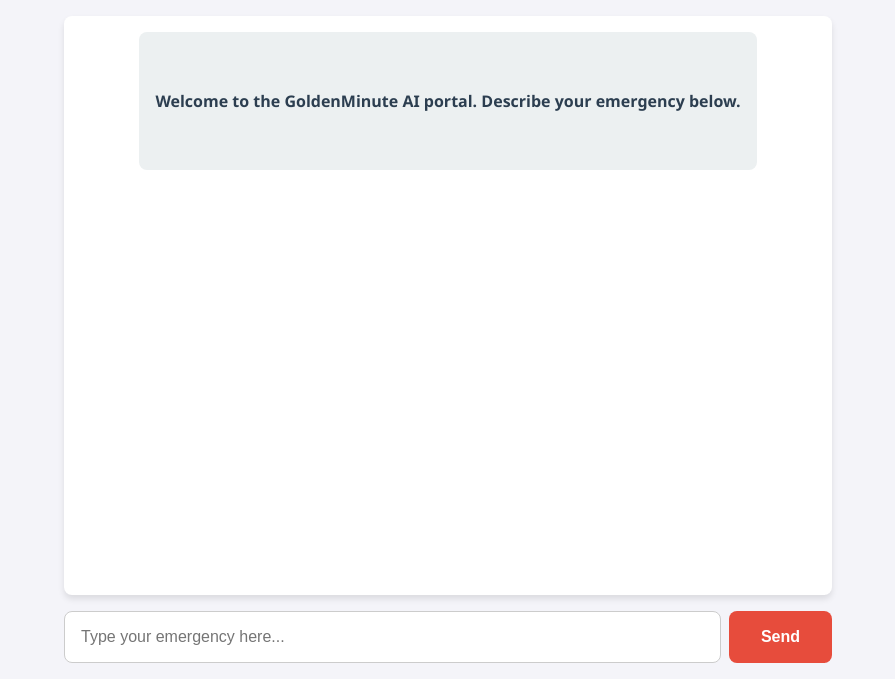
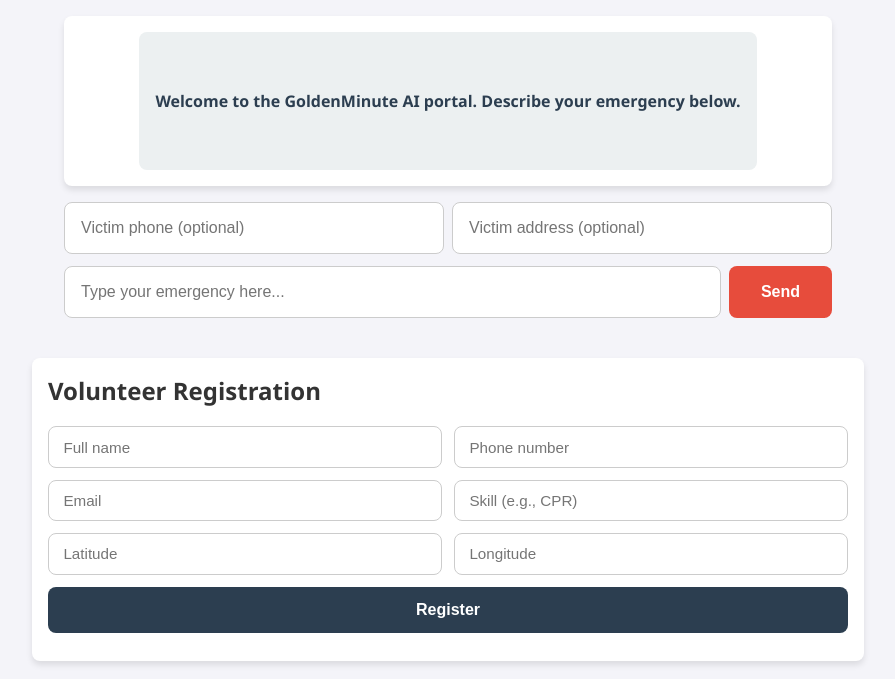
Before and after one commit to shashankzarikar/GoldenMinute-AI, a Flask app: page / in a window 1280 px wide. Shown: the part 121-800 px from the top of the page, without its empty margins (192-1087 px from the left). Run offline with Flask 3, Linux system fonts and the light colour scheme.

Commit message:
Add volunteer registration and email alerts

```diff
--- a/app.py
+++ b/app.py
@@ -5,6 +5,8 @@ from dotenv import load_dotenv
 from groq import Groq
 import firebase_admin
 from firebase_admin import credentials, db
+import smtplib
+from email.message import EmailMessage
 
 # Config
 load_dotenv()
@@ -109,6 +111,55 @@ def score_emergency(message):
     return is_emergency, score
 
 
+def get_smtp_config():
+    host = os.getenv('SMTP_HOST')
+    port = os.getenv('SMTP_PORT')
+    username = os.getenv('SMTP_USERNAME')
+    password = os.getenv('SMTP_PASSWORD')
+    sender = os.getenv('SMTP_SENDER')
+
+    if not all([host, port, username, password, sender]):
+        return None
+
+    try:
+        port = int(port)
+    except ValueError:
+        return None
+
+    return {
+        'host': host,
+        'port': port,
+        'username': username,
+        'password': password,
+        'sender': sender
+    }
+
+
+def send_alert_email(to_email, subject, body):
+    config = get_smtp_config()
+    if not config:
+        return False, 'SMTP not configured'
+
+    if not to_email:
+        return False, 'Volunteer email missing'
+
+    try:
+        message = EmailMessage()
+        message['From'] = config['sender']
+        message['To'] = to_email
+        message['Subject'] = subject
+        message.set_content(body)
+
+        with smtplib.SMTP(config['host'], config['port']) as server:
+            server.starttls()
+            server.login(config['username'], config['password'])
+            server.send_message(message)
+
+        return True, None
+    except Exception as e:
+        return False, str(e)
+
+
 def is_casual_message(message):
     text = (message or "").lower().strip()
     if not text:
@@ -123,6 +174,8 @@ def chat():
     user_message = data.get('message', '')
     user_lat = parse_float(data.get('lat'))
     user_lng = parse_float(data.get('lng'))
+    victim_phone = (data.get('victim_phone') or '').strip()
+    victim_address = (data.get('victim_address') or '').strip()
     emergency_detected, emergency_score = score_emergency(user_message)
     casual_detected = is_casual_message(user_message)
 
@@ -170,6 +223,23 @@ def chat():
 
                 if nearest_volunteer:
                     response_payload['volunteer'] = nearest_volunteer
+
+                    subject = 'GoldenMinute Emergency Alert'
+                    body_lines = [
+                        'Emergency reported via GoldenMinute AI.',
+                        f"Summary: {user_message}",
+                        f"Location: {user_lat}, {user_lng}",
+                    ]
+
+                    if victim_phone:
+                        body_lines.append(f"Victim phone: {victim_phone}")
+                    if victim_address:
+                        body_lines.append(f"Victim address: {victim_address}")
+
+                    body = "\n".join(body_lines)
+                    sent, error = send_alert_email(nearest_volunteer.get('email'), subject, body)
+                    if not sent:
+                        response_payload['alert_error'] = error
                 else:
                     response_payload['volunteer_error'] = volunteer_error
 
@@ -287,6 +357,36 @@ def seed_volunteers():
         print(f"Error seeding volunteers: {e}")
         return jsonify({'error': f'Failed to seed volunteers: {str(e)}'}), 500
 
+
+@app.route('/api/register-volunteer', methods=['POST'])
+def register_volunteer():
+    data = request.json or {}
+    name = (data.get('name') or '').strip()
+    phone = (data.get('phone') or '').strip()
+    email = (data.get('email') or '').strip()
+    skill = (data.get('skill') or '').strip()
+    lat = parse_float(data.get('lat'))
+    lng = parse_float(data.get('lng'))
+
+    if not all([name, phone, email, skill]) or lat is None or lng is None:
+        return jsonify({'error': 'Missing required fields'}), 400
+
+    try:
+        ref = db.reference('volunteers')
+        ref.push({
+            'name': name,
+            'phone': phone,
+            'email': email,
+            'skill': skill,
+            'lat': lat,
+            'lng': lng,
+            'status': 'available'
+        })
+        return jsonify({'message': 'Volunteer registered successfully'}), 201
+    except Exception as e:
+        print(f"Error registering volunteer: {e}")
+        return jsonify({'error': f'Failed to register volunteer: {str(e)}'}), 500
+
 def haversine(lat1, lng1, lat2, lng2):
     """Return distance in km using the Haversine formula."""
     R = 6371
@@ -329,6 +429,7 @@ def find_nearest_volunteer(user_lat, user_lng):
                     'id': vol_id,
                     'name': vol_data['name'],
                     'phone': vol_data['phone'],
+                    'email': vol_data.get('email'),
                     'skill': vol_data['skill'],
                     'distance_km': distance_display,
                     'lat': vol_data['lat'],
--- a/static/main.js
+++ b/static/main.js
@@ -3,6 +3,10 @@ document.addEventListener('DOMContentLoaded', () => {
     const userInput = document.getElementById('user-input');
     const chatBox = document.getElementById('chat-box');
     const mapContainer = document.getElementById('map-container');
+    const victimPhoneInput = document.getElementById('victim-phone');
+    const victimAddressInput = document.getElementById('victim-address');
+    const volunteerForm = document.getElementById('volunteer-form');
+    const volunteerMessage = document.getElementById('volunteer-message');
     let leafletMap = null;
     let userMarker = null;
     let volunteerMarker = null;
@@ -99,6 +103,14 @@ document.addEventListener('DOMContentLoaded', () => {
             }
 
             const chatPayload = { message: messageText };
+
+            if (victimPhoneInput && victimPhoneInput.value.trim()) {
+                chatPayload.victim_phone = victimPhoneInput.value.trim();
+            }
+
+            if (victimAddressInput && victimAddressInput.value.trim()) {
+                chatPayload.victim_address = victimAddressInput.value.trim();
+            }
 
             if (locationData) {
                 chatPayload.lat = locationData.lat;
@@ -291,4 +303,38 @@ document.addEventListener('DOMContentLoaded', () => {
         leafletMap.fitBounds(bounds, { padding: [40, 40] });
         leafletMap.invalidateSize();
     }
+
+    if (volunteerForm) {
+        volunteerForm.addEventListener('submit', async (event) => {
+            event.preventDefault();
+
+            const payload = {
+                name: document.getElementById('vol-name').value.trim(),
+                phone: document.getElementById('vol-phone').value.trim(),
+                email: document.getElementById('vol-email').value.trim(),
+                skill: document.getElementById('vol-skill').value.trim(),
+                lat: document.getElementById('vol-lat').value.trim(),
+                lng: document.getElementById('vol-lng').value.trim()
+            };
+
+            const response = await fetch('/api/register-volunteer', {
+                method: 'POST',
+                headers: {
+                    'Content-Type': 'application/json'
+                },
+                body: JSON.stringify(payload)
+            });
+
+            const data = await response.json();
+            if (volunteerMessage) {
+                volunteerMessage.textContent = response.ok
+                    ? data.message
+                    : (data.error || 'Unable to register volunteer');
+            }
+
+            if (response.ok) {
+                volunteerForm.reset();
+            }
+        });
+    }
 });
--- a/static/style.css
+++ b/static/style.css
@@ -113,6 +113,20 @@ header p {
     gap: 0.5rem;
 }
 
+.victim-details {
+    display: flex;
+    gap: 0.5rem;
+    margin-bottom: 0.75rem;
+}
+
+.victim-details input {
+    flex: 1;
+    padding: 0.6rem 0.8rem;
+    border: 1px solid #ccc;
+    border-radius: 8px;
+    font-size: 0.95rem;
+}
+
 .input-area input {
     flex: 1;
     padding: 1rem;
@@ -159,6 +173,68 @@ header p {
 #map {
     width: 100%;
     height: 100%;
+}
+
+.volunteer-registration {
+    max-width: 800px;
+    width: 100%;
+    margin: 1.5rem auto 2rem;
+    padding: 1rem;
+    background-color: #ffffff;
+    border-radius: 8px;
+    box-shadow: 0 4px 6px rgba(0,0,0,0.1);
+}
+
+.volunteer-registration h2 {
+    margin-top: 0;
+}
+
+#volunteer-form {
+    display: grid;
+    grid-template-columns: 1fr 1fr;
+    gap: 0.75rem;
+}
+
+#volunteer-form input {
+    padding: 0.7rem 0.9rem;
+    border: 1px solid #ccc;
+    border-radius: 8px;
+    font-size: 0.95rem;
+}
+
+#volunteer-form button {
+    grid-column: span 2;
+    padding: 0.9rem 1.4rem;
+    background-color: #2c3e50;
+    color: white;
+    border: none;
+    border-radius: 8px;
+    font-size: 1rem;
+    font-weight: 700;
+    cursor: pointer;
+}
+
+#volunteer-form button:hover {
+    background-color: #1f2a38;
+}
+
+#volunteer-message {
+    margin-top: 0.75rem;
+    text-align: center;
+}
+
+@media (max-width: 700px) {
+    .victim-details {
+        flex-direction: column;
+    }
+
+    #volunteer-form {
+        grid-template-columns: 1fr;
+    }
+
+    #volunteer-form button {
+        grid-column: span 1;
+    }
 }
 
 .volunteer-alert {
--- a/templates/index.html
+++ b/templates/index.html
@@ -24,6 +24,10 @@
             </div>
         </div>
         <div class="input-area">
+            <div class="victim-details">
+                <input type="text" id="victim-phone" placeholder="Victim phone (optional)">
+                <input type="text" id="victim-address" placeholder="Victim address (optional)">
+            </div>
             <form id="chat-form">
                 <input type="text" id="user-input" placeholder="Type your emergency here..." required autocomplete="off">
                 <button type="submit">Send</button>
@@ -33,6 +37,19 @@
     <div id="map-container">
         <div id="map"></div>
     </div>
+    <section class="volunteer-registration">
+        <h2>Volunteer Registration</h2>
+        <form id="volunteer-form">
+            <input type="text" id="vol-name" placeholder="Full name" required>
+            <input type="text" id="vol-phone" placeholder="Phone number" required>
+            <input type="email" id="vol-email" placeholder="Email" required>
+            <input type="text" id="vol-skill" placeholder="Skill (e.g., CPR)" required>
+            <input type="text" id="vol-lat" placeholder="Latitude" required>
+            <input type="text" id="vol-lng" placeholder="Longitude" required>
+            <button type="submit">Register</button>
+        </form>
+        <div id="volunteer-message" class="system-msg"></div>
+    </section>
     <script src="{{ url_for('static', filename='main.js') }}"></script>
 </body>
 </html>
```
